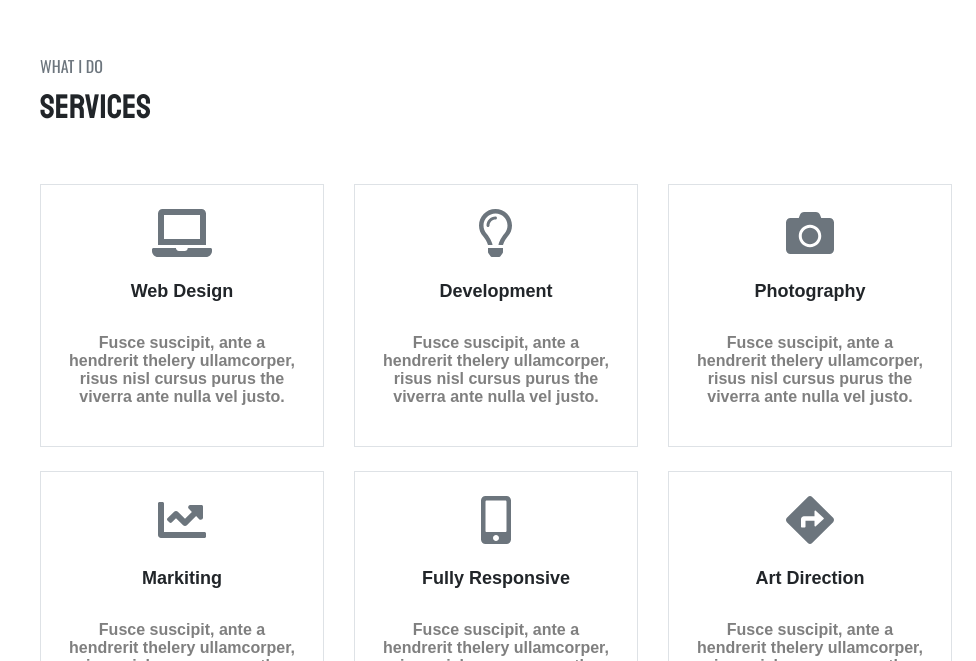
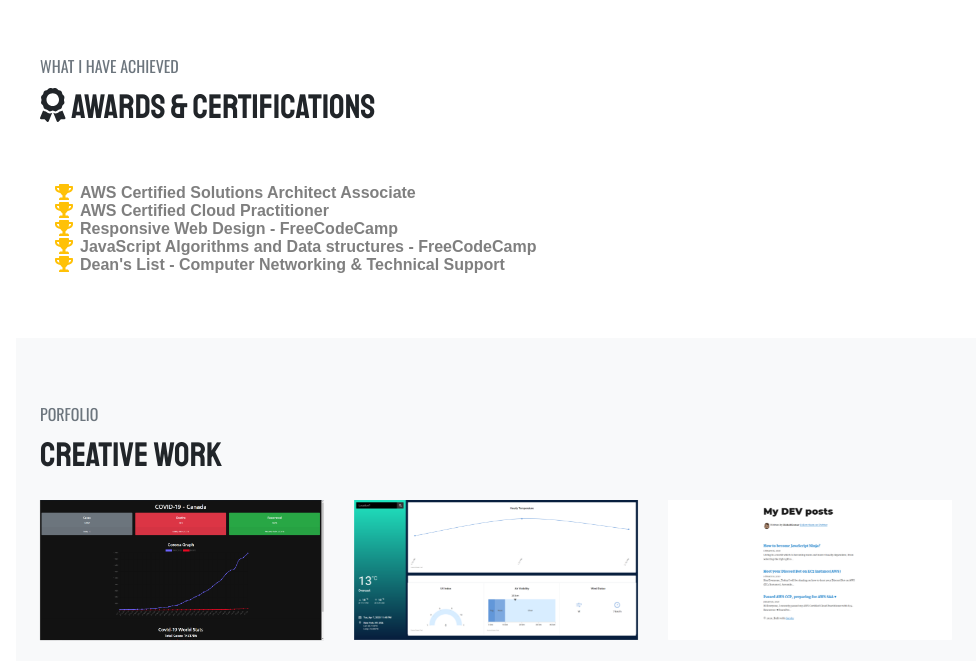
Before and after one commit to rishabkumar7/aws-cloud-resume-challenge, a plain HTML site: page index.html in a window 1280 px wide. Shown: the part 2139-2800 px from the top of the page, without its empty margins (304-1280 px from the left). Drawn offline with nearby package versions, Linux system fonts and the light colour scheme; a web font is replaced by a local one.

Commit message:
updated blog link and added Awards sections

```diff
--- a/index.html
+++ b/index.html
@@ -31,6 +31,8 @@
                             class="nav-item nav-link text-white-50 font-os font-size-16 active">Services</a>
                         <a href="#portfolio"
                             class="nav-item nav-link text-white-50 font-os font-size-16 active">Portfolio</a>
+                        <a href="https://blog.rishabkumar.ga/"
+                            class="nav-item nav-link text-white-50 font-os font-size-16 active" target="blank">Blog</a>
                         <a href="#footer" class="nav-item nav-link text-white-50 font-os font-size-16 active">Contact
                             Us</a>
                     </div>
@@ -142,60 +144,38 @@
                 <!-- services -->
                 <section class="services-area px-4 py-5">
                     <div class="do py-5">
-                        <h5 class="text-uppercase font-os font-size-16 text-muted">What i Do</h5>
-                        <h1 class="text-uppercase font-staat font-size-34">Services</h1>
+                        <h5 class="text-uppercase font-os font-size-16 text-muted">What I have achieved</h5>
+                        <h1 class="text-uppercase font-staat font-size-34"><i class="fas fa-award"></i> Awards &amp;
+                            Certifications</h1>
                     </div>
-                    <div class="row">
-                        <div class="col-md-4 col-sm-6 mb-4 text-center">
-                            <div class="panel border p-4">
-                                <span class="icon text-secondary"><i class="fas fa-laptop fa-3x"></i></span>
-                                <h4 class="font-ram py-4">Web Design</h4>
-                                <p class="font-ram font-size-16 text-black-50">
-                                    Fusce suscipit, ante a hendrerit thelery ullamcorper, risus nisl cursus purus the
-                                    viverra ante nulla vel justo.
-                                </p>
-                            </div>
-                        </div>
-                        <div class="col-md-4 col-sm-6 mb-4 text-center">
-                            <div class="panel border p-4">
-                                <span class="icon text-secondary"><i class="far fa-lightbulb fa-3x"></i></span>
-                                <h4 class="font-ram py-4">Development</h4>
-                                <p class="font-ram font-size-16 text-black-50">
-                                    Fusce suscipit, ante a hendrerit thelery ullamcorper, risus nisl cursus purus the
-                                    viverra ante nulla vel justo.
-                                </p>
-                            </div>
-                        </div>
-                        <div class="col-md-4 col-sm-6 mb-4 text-center">
-                            <div class="panel border p-4">
-                                <span class="icon text-secondary"><i class="fas fa-camera fa-3x"></i></span>
-                                <h4 class="font-ram py-4">Photography</h4>
-                                <p class="font-ram font-size-16 text-black-50">
-                                    Fusce suscipit, ante a hendrerit thelery ullamcorper, risus nisl cursus purus the
-                                    viverra ante nulla vel justo.
-                                </p>
-                            </div>
-                        </div>
-                        <div class="col-md-4 col-sm-6 mb-4 text-center">
-                            <div class="panel border p-4">
-                                <span class="icon text-secondary"><i class="fas fa-chart-line fa-3x"></i></span>
-                                <h4 class="font-ram py-4">Markiting</h4>
-                                <p class="font-ram font-size-16 text-black-50">
-                                    Fusce suscipit, ante a hendrerit thelery ullamcorper, risus nisl cursus purus the
-                                    viverra ante nulla vel justo.
-                                </p>
-                            </div>
-                        </div>
-                        <div class="col-md-4 col-sm-6 mb-4 text-center">
-                            <div class="panel border p-4">
-                                <span class="icon text-secondary"><i class="fas fa-mobile-alt fa-3x"></i></span>
-                                <h4 class="font-ram py-4">Fully Responsive</h4>
-                                <p class="font-ram font-size-16 text-black-50">
-                                    Fusce suscipit, ante a hendrerit thelery ullamcorper, risus nisl cursus purus the
-                                    viverra ante nulla vel justo.
-                                </p>
-                            </div>
-                        </div>
+                    <div class="w-100">
+
+                        <ul class="fa-ul mb-0 font-ram font-size-16 text-black-50 pb-3">
+                            <li>
+                                <i class="fa-li fa fa-trophy text-warning"></i>
+                                AWS Certified Solutions Architect Associate
+                            </li>
+                            <li>
+                                <i class="fa-li fa fa-trophy text-warning"></i>
+                                AWS Certified Cloud Practitioner
+                            </li>
+                            <li>
+                                <i class="fa-li fa fa-trophy text-warning"></i>
+                                Responsive Web Design - FreeCodeCamp
+                            </li>
+                            <li>
+                                <i class="fa-li fa fa-trophy text-warning"></i>
+                                JavaScript Algorithms and Data structures - FreeCodeCamp
+                            </li>
+                            <li>
+                                <i class="fa-li fa fa-trophy text-warning"></i>
+                                Dean's List - Computer Networking & Technical Support
+                            </li>
+                        </ul>
+                    </div>
+                </section>
+
+                <!--<div class="row">
                         <div class="col-md-4 col-sm-6 mb-4 text-center">
                             <div class="panel border p-4">
                                 <span class="icon text-secondary"><i class="fas fa-directions fa-3x"></i></span>
@@ -207,11 +187,11 @@
                             </div>
                         </div>
                     </div>
-                </section>
+                </section> -->
                 <!-- #services -->
 
                 <!-- work -->
-                <section class="work py-5 px-4" id="portfolio">
+                <section class="work py-5 px-4 bg-light" id=" portfolio">
                     <div class="py-3">
                         <h5 class="text-uppercase font-os font-size-16 text-muted">Porfolio</h5>
                         <h1 class="text-uppercase font-staat font-size-34">Creative Work</h1>
@@ -290,37 +270,6 @@
                         <h5 class="text-uppercase font-os font-size-16 text-muted">Read</h5>
                         <h1 class="text-uppercase font-staat font-size-34">Latest News</h1>
                     </div>
-                    <div class="row">
-                        <div class="col-sm-4 my-3">
-                            <div class="card border-0">
-                                <img src="./assets/news/01.jpg" alt="news1" class="card-img-top">
-                                <div class="card-body">
-                                    <p class="font-ram font-size-16 text-black-50">in <b
-                                            class="text-uppercase text-dark">lifestyle</b></p>
-                                    <h5 class="card-title font-ram">Responsive Design</h5>
-                                    <p class="cart-text text-black-50">
-                                        Fusce suscipit, ante a hendrerit ullamcorper, risus nisl cursus purus, sit amet
-                                        viverra ante nulla vel justo.
-                                        Morbi justo erat, posuere vel libero non, bibendum convallis enim.
-                                    </p>
-                                </div>
-                            </div>
-                        </div>
-                        <div class="col-sm-4 my-3">
-                            <div class="card border-0">
-                                <img src="./assets/news/02.jpg" alt="news1" class="card-img-top">
-                                <div class="card-body">
-                                    <p class="font-ram font-size-16 text-black-50">in <b
-                                            class="text-uppercase text-dark">lifestyle</b></p>
-                                    <h5 class="card-title font-ram">Bootstrap Framework</h5>
-                                    <p class="cart-text text-black-50">
-                                        Fusce suscipit, ante a hendrerit ullamcorper, risus nisl cursus purus, sit amet
-                                        viverra ante nulla vel justo.
-                                        Morbi justo erat, posuere vel libero non, bibendum convallis enim.
-                                    </p>
-                                </div>
-                            </div>
-                        </div>
                         <div class="col-sm-4 my-3">
                             <div class="card border-0">
                                 <img src="./assets/news/03.jpg" alt="news1" class="card-img-top">
```
